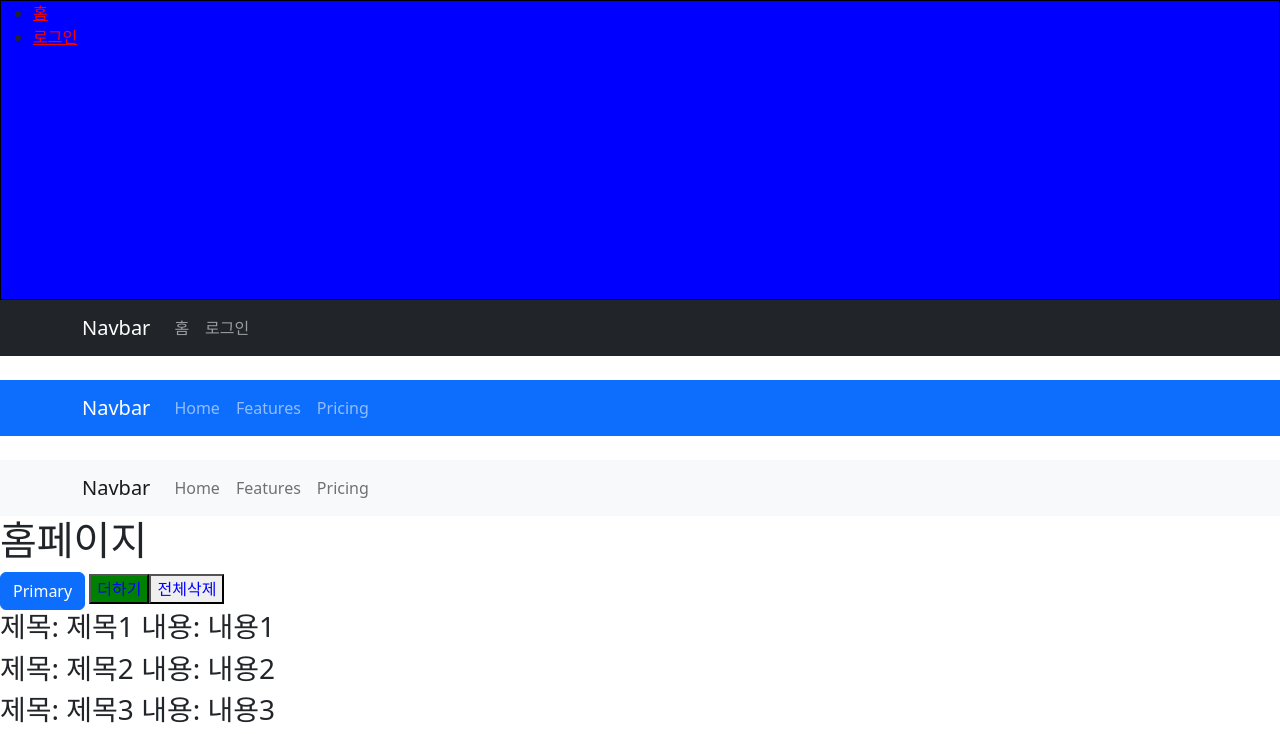
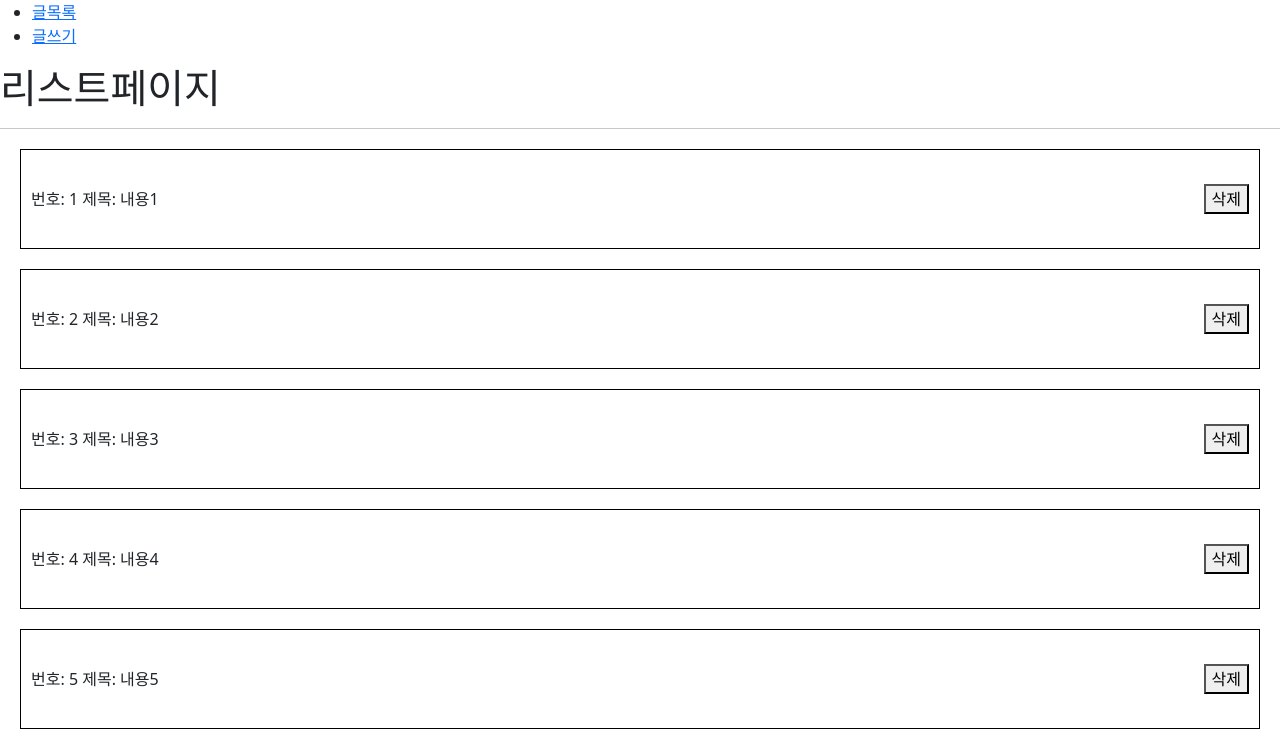
Before and after one commit to hanej93/react-springboot, a React (Create React App) app: page / in a window 1280 px wide. Shown: the top 734 px of the page. Built offline with nearby package versions, Linux system fonts and the light colour scheme.

Commit message:
글쓰기, 글목록보기 실습 1

```diff
--- a/src/App.js
+++ b/src/App.js
@@ -1,19 +1,19 @@
 import 'bootstrap/dist/css/bootstrap.min.css';
-import HomePage from './pages/HomePage';
-import LoginPage from './pages/LoginPage';
-import Header from './components/Header';
-import Footer from './components/Footer';
 import { Route, Routes } from 'react-router-dom';
+import Navigation from './components/Navigation';
+import ListPage from './pages/ListPage';
+import WritePage from './pages/WritePage';
+
+// 글쓰기, 글삭제, 글목록보기
 
 function App() {
   return (
     <>
-      <Header />
+      <Navigation />
       <Routes>
-        <Route path="/" exact element={<HomePage />} />
-        <Route path="/login/:id" exact element={<LoginPage />} />
+        <Route path="/" exact element={<ListPage />} />
+        <Route path="/write" exact element={<WritePage />} />
       </Routes>
-      <Footer />
     </>
   );
 }
--- a/src/components/Footer.js
+++ /dev/null
@@ -1,21 +0,0 @@
-import React from 'react';
-import styled from 'styled-components';
-
-// styled-components => js파일과 css파일 관리!!
-const StyledFooterDiv = styled.div`
-  border: 1px solid black;
-  height: 300px;
-`;
-
-const Footer = () => {
-  return (
-    <StyledFooterDiv>
-      <ul>
-        <li>오시는길: 서울 강남구....</li>
-        <li>전화번호 : 02222222</li>
-      </ul>
-    </StyledFooterDiv>
-  );
-};
-
-export default Footer;
--- a/src/components/Header.js
+++ /dev/null
@@ -1,81 +0,0 @@
-import React from 'react';
-import { Link } from 'react-router-dom';
-import styled from 'styled-components';
-import Container from 'react-bootstrap/Container';
-import Nav from 'react-bootstrap/Nav';
-import Navbar from 'react-bootstrap/Navbar';
-
-// 하나의 컴포넌트를 생성(재사용)
-
-// styled-components => js파일과 css파일 관리!!
-const StyledHeaderDiv = styled.div`
-  border: 1px solid black;
-  height: 300px;
-  background-color: ${(props) => props.backgroundColor};
-`;
-
-const StyledHeadLink = styled(Link)`
-  color: red;
-`;
-
-const Header = () => {
-  return (
-    <>
-      <StyledHeaderDiv backgroundColor={'blue'}>
-        <ul>
-          <li>
-            <StyledHeadLink to="/">홈</StyledHeadLink>
-          </li>
-          <li>
-            <StyledHeadLink to="/login/10">로그인</StyledHeadLink>
-          </li>
-        </ul>
-      </StyledHeaderDiv>
-      <>
-        <Navbar bg="dark" variant="dark">
-          <Container>
-            <Link to="/" className="navbar-brand">
-              Navbar
-            </Link>
-            <Nav className="me-auto">
-              <Link to="/" className="nav-link">
-                홈
-              </Link>
-              <Link to="/login/10" className="nav-link">
-                로그인
-              </Link>
-              {/* <Nav.Link href="/">Home</Nav.Link>
-              <Nav.Link href="/login/10">Features</Nav.Link>
-              <Nav.Link href="#pricing">Pricing</Nav.Link> */}
-            </Nav>
-          </Container>
-        </Navbar>
-        <br />
-        <Navbar bg="primary" variant="dark">
-          <Container>
-            <Navbar.Brand href="#home">Navbar</Navbar.Brand>
-            <Nav className="me-auto">
-              <Nav.Link href="#home">Home</Nav.Link>
-              <Nav.Link href="#features">Features</Nav.Link>
-              <Nav.Link href="#pricing">Pricing</Nav.Link>
-            </Nav>
-          </Container>
-        </Navbar>
-
-        <br />
-        <Navbar bg="light" variant="light">
-          <Container>
-            <Navbar.Brand href="#home">Navbar</Navbar.Brand>
-            <Nav className="me-auto">
-              <Nav.Link href="#home">Home</Nav.Link>
-              <Nav.Link href="#features">Features</Nav.Link>
-              <Nav.Link href="#pricing">Pricing</Nav.Link>
-            </Nav>
-          </Container>
-        </Navbar>
-      </>
-    </>
-  );
-};
-
-export default Header;
--- /dev/null
+++ b/src/components/Navigation.js
@@ -0,0 +1,19 @@
+import React from 'react';
+import { Link } from 'react-router-dom';
+
+const Navigation = () => {
+  return (
+    <>
+      <ul>
+        <li>
+          <Link to="/">글목록</Link>
+        </li>
+        <li>
+          <Link to="/write">글쓰기</Link>
+        </li>
+      </ul>
+    </>
+  );
+};
+
+export default Navigation;
--- a/src/components/home/Home.js
+++ /dev/null
@@ -1,40 +0,0 @@
-import Button from 'react-bootstrap/Button';
-import React from 'react';
-import styled from 'styled-components';
-
-const StyledDeleteButton = styled.button`
-  color: ${(props) => (props.user.username === 'ssar' ? 'blue' : 'red')};
-`;
-
-// 스타일 확장
-const StyledAddButton = styled(StyledDeleteButton)`
-  background-color: green;
-`;
-
-// Function 방식
-const Home = (props) => {
-  //   const boards = props.boards;
-
-  // 구조분할 할당
-  const { boards, setBoards, user } = props;
-
-  return (
-    <div>
-      <h1>홈페이지</h1>
-      <Button variant="primary">Primary</Button>{' '}
-      <StyledAddButton user={user}>더하기</StyledAddButton>
-      <StyledDeleteButton user={user} onClick={() => setBoards([])}>
-        전체삭제
-      </StyledDeleteButton>
-      {boards.map((board) => {
-        return (
-          <h3 key={board.id}>
-            제목: {board.title} 내용: {board.content}
-          </h3>
-        );
-      })}
-    </div>
-  );
-};
-
-export default Home;
--- a/src/components/login/Login.js
+++ /dev/null
@@ -1,16 +0,0 @@
-import React from 'react';
-import styled from 'styled-components';
-
-const StyledLoginDiv = styled.div`
-  padding: 30px 0 30px 0;
-`;
-
-const Login = () => {
-  return (
-    <StyledLoginDiv>
-      <h1>로그인 페이지입니다.</h1>
-    </StyledLoginDiv>
-  );
-};
-
-export default Login;
--- a/src/pages/HomePage.js
+++ /dev/null
@@ -1,29 +0,0 @@
-import React, { useEffect, useState } from 'react';
-import Home from '../components/home/Home';
-
-const HomePage = () => {
-  // http 요청 (fetch, axios(다운))
-  const [boards, setBoards] = useState([]);
-  const [user, setUser] = useState({});
-
-  useEffect(() => {
-    // 다운로드 가정 = fetch(), axios(), ajax()
-    let data = [
-      { id: 1, title: '제목1', content: '내용1' },
-      { id: 2, title: '제목2', content: '내용2' },
-      { id: 3, title: '제목3', content: '내용3' },
-    ];
-
-    // 빈데이터
-    setBoards([...data]);
-    setUser({ id: 1, username: 'ssar' });
-  }, []); // 빈 배열 최초에 한번만 실행
-
-  return (
-    <div>
-      <Home boards={boards} setBoards={setBoards} user={user} />
-    </div>
-  );
-};
-
-export default HomePage;
--- /dev/null
+++ b/src/pages/ListPage.js
@@ -0,0 +1,39 @@
+import React, { useState } from 'react';
+import styled from 'styled-components';
+
+const StyledItemBoxDiv = styled.div`
+  display: flex;
+  justify-content: space-between;
+  align-items: center;
+  border: 1px solid black;
+  padding: 10px;
+  height: 100px;
+  margin: 20px;
+`;
+
+const ListPage = () => {
+  const [posts, setPosts] = useState([
+    { id: 1, title: '내용1' },
+    { id: 2, title: '내용2' },
+    { id: 3, title: '내용3' },
+    { id: 4, title: '내용4' },
+    { id: 5, title: '내용5' },
+  ]);
+
+  return (
+    <div>
+      <h1>리스트페이지</h1>
+      <hr />
+      {posts.map((post) => (
+        <StyledItemBoxDiv>
+          <div>
+            번호: {post.id} 제목: {post.title}
+          </div>
+          <button>삭제</button>
+        </StyledItemBoxDiv>
+      ))}
+    </div>
+  );
+};
+
+export default ListPage;
--- a/src/pages/LoginPage.js
+++ /dev/null
@@ -1,15 +0,0 @@
-import React from 'react';
-import { useNavigate } from 'react-router-dom';
-import Login from '../components/login/Login';
-
-const LoginPage = () => {
-  const navigate = useNavigate();
-  return (
-    <>
-      <button onClick={() => navigate('/')}>뒤로가기</button>
-      <Login />
-    </>
-  );
-};
-
-export default LoginPage;
--- /dev/null
+++ b/src/pages/WritePage.js
@@ -0,0 +1,26 @@
+import React from 'react';
+
+const WritePage = () => {
+  const handleWrite = () => {
+    // ListPage의 setPosts에 담아야 할 것
+    let post = {
+      id: 6,
+      title: '인풋값',
+    };
+  };
+
+  return (
+    <div>
+      <h1>글쓰기페이지</h1>
+      <hr />
+      <form>
+        <input type="text" placeholder="제목을 입력하세요.." />
+        <button type="button" onClick={handleWrite}>
+          글쓰기
+        </button>
+      </form>
+    </div>
+  );
+};
+
+export default WritePage;
```
